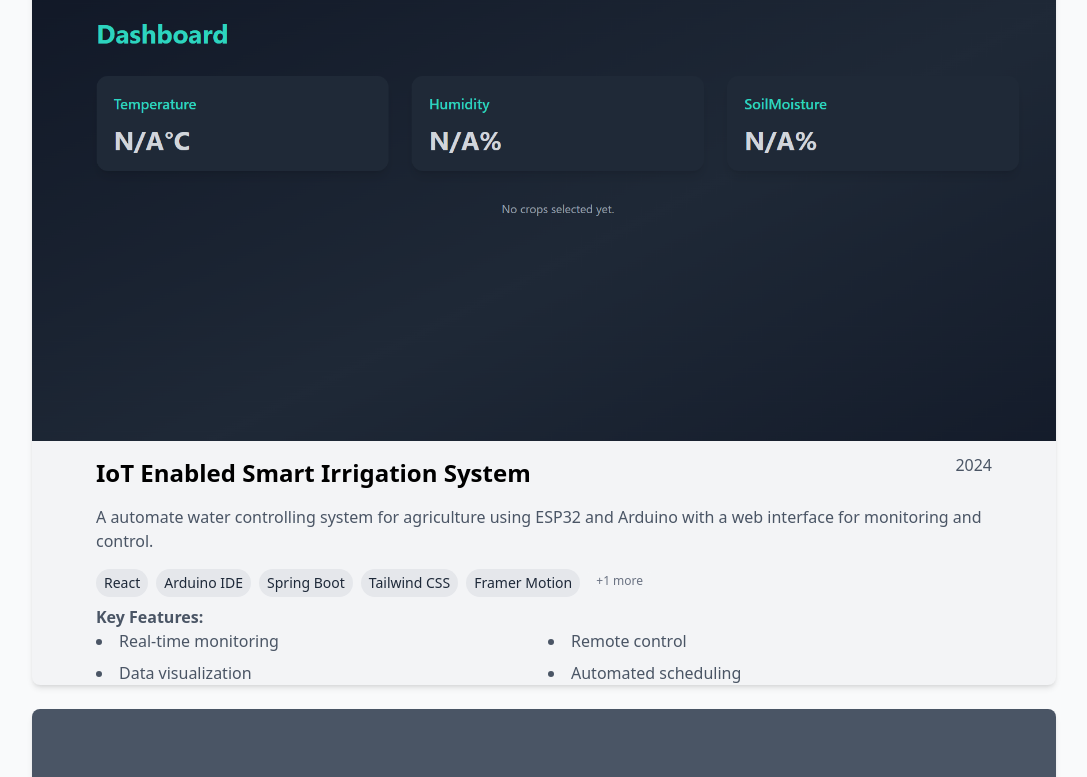
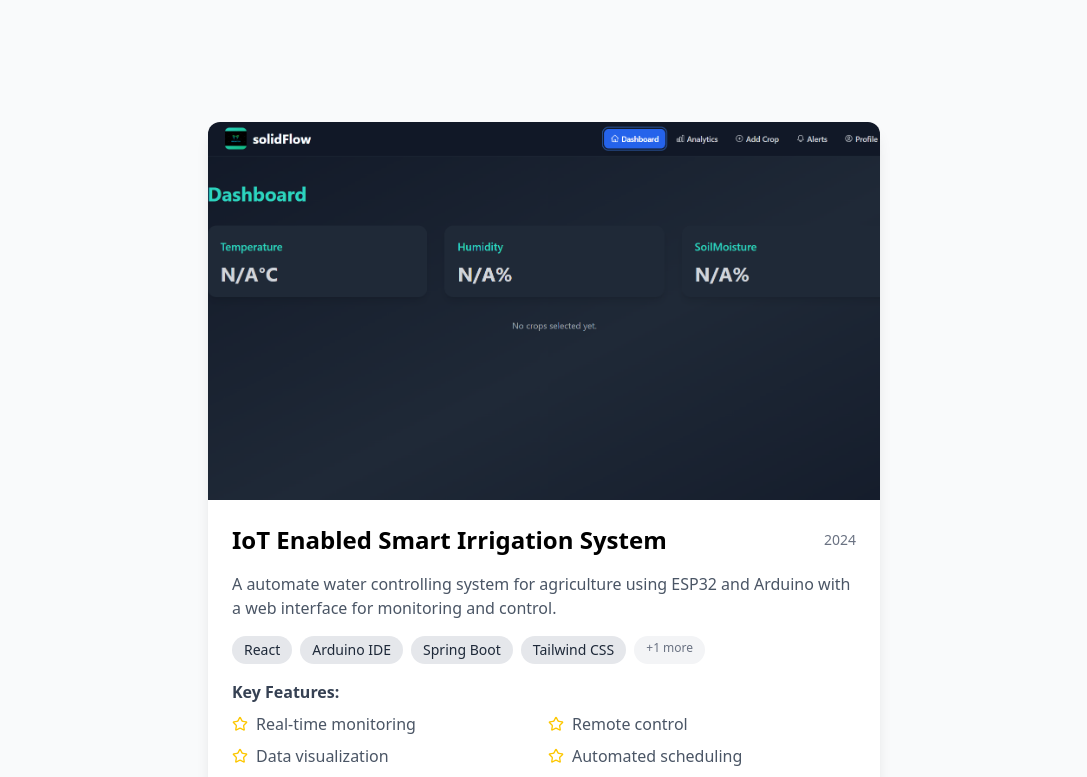
Before and after one commit to ADK-07/Portfolio-Main, a React (Vite) app: page / in a window 1280 px wide. Shown: the part 3560-4337 px from the top of the page, without its empty margins (96-1183 px from the left). Built offline with nearby package versions, Linux system fonts and the light colour scheme.

Commit message:
stack on scroll update

```diff
--- a/src/App.jsx
+++ b/src/App.jsx
@@ -2,7 +2,7 @@ import Home from './components/Home'
 import Navbar from './components/Navbar';
 import ThemeProvider from './Theme/ThemeContext';
 import About from './components/About/About'
-import Project from './components/Project';
+import Project from './components/About/Project/Project';
 
 
 const App = () => {
@@ -12,6 +12,7 @@ const App = () => {
       <Home />
       <About />
       <Project />
+
     </ThemeProvider>
   )
 }
--- /dev/null
+++ b/src/components/About/Project/Project.jsx
@@ -0,0 +1,27 @@
+import ProjectList from "./ProjectList";
+
+const Project = () => {
+  return (
+    <section className="py-16 bg-gray-50 text-gray-700 dark:bg-gray-800 dark:text-gray-300">
+      <div className="max-w-7xl mx-auto px-6">
+        {/* Section Title */}
+        <h2 className="text-3xl md:text-5xl font-extrabold  bg-gradient-to-r from-cyan-500 to-blue-500 bg-clip-text text-transparent mb-8 text-center">
+          Projects
+        </h2>
+
+        {/* Subtitle */}
+        <p className="text-lg md:text-xl text-gray-600 dark:text-gray-400 max-w-2xl mx-auto text-center">
+          Explore my portfolio of web applications, from full-stack platforms to
+          interactive front-ends.
+        </p>
+
+        {/* Projects Grid */}
+        <div className="mt-12 relative min-h-[400vh]">
+          <ProjectList />
+        </div>
+      </div>
+    </section>
+  );
+};
+
+export default Project;
--- /dev/null
+++ b/src/components/About/Project/ProjectCard.jsx
@@ -0,0 +1,103 @@
+import React from "react";
+import { Star, ExternalLinkIcon, Github } from "lucide-react";
+
+const ProjectCard = ({ project }) => {
+  return (
+    <div
+      key={project.id}
+      className="bg-white dark:bg-gray-900 rounded-xl shadow-lg max-w-2xl mx-auto overflow-hidden transition-transform hover:shadow-2xl"
+    >
+      {/* Image + Overlay */}
+      <div className="group relative overflow-hidden">
+        {/* Project Image with aspect ratio for responsiveness */}
+        <div className="relative w-full aspect-[16/9]">
+          <img
+            src={project.image}
+            alt={project.title}
+            className="absolute inset-0 w-full h-full object-cover"
+          />
+        </div>
+
+        {/* Overlay */}
+        <div className="absolute inset-0 flex items-center justify-center bg-gray-900/60 opacity-0 group-hover:opacity-100 transition-opacity duration-300">
+          {project.demoUrl && project.githubUrl && (
+            <div className="flex items-center gap-6">
+              <a
+                href={project.demoUrl}
+                target="_blank"
+                rel="noopener noreferrer"
+                className="p-3 rounded-full bg-white/20 text-white hover:bg-white/40 hover:scale-110 transition-all duration-300"
+              >
+                <ExternalLinkIcon size={22} />
+              </a>
+              <a
+                href={project.githubUrl}
+                target="_blank"
+                rel="noopener noreferrer"
+                className="p-3 rounded-full bg-white/20 text-white hover:bg-white/40 hover:scale-110 transition-all duration-300"
+              >
+                <Github size={22} />
+              </a>
+            </div>
+          )}
+        </div>
+      </div>
+
+      {/* Project Content */}
+      <div className="p-6 space-y-4">
+        {/* Title + Date */}
+        <div className="flex justify-between items-center">
+          <h3 className="text-xl md:text-2xl font-semibold text-black dark:text-white">
+            {project.title}
+          </h3>
+          <span className="text-sm text-gray-500 dark:text-gray-400">
+            {project.date}
+          </span>
+        </div>
+
+        {/* Short Description */}
+        <p className="text-gray-600 dark:text-gray-300">
+          {project.description}
+        </p>
+
+        {/* Technologies */}
+        <div className="flex flex-wrap gap-2">
+          {project.technologies.slice(0, 4).map((tech, index) => (
+            <span
+              key={index}
+              className="bg-gray-200 dark:bg-gray-800 text-gray-800 dark:text-gray-200 px-3 py-1 rounded-full text-sm"
+            >
+              {tech}
+            </span>
+          ))}
+          {project.technologies.length > 4 && (
+            <span className="px-3 py-1 rounded-full text-xs font-medium bg-gray-100 dark:bg-gray-800 text-gray-500 dark:text-gray-400">
+              +{project.technologies.length - 4} more
+            </span>
+          )}
+        </div>
+
+        {/* Key Features */}
+        {project.highlights?.length > 0 && (
+          <div>
+            <h4 className="font-semibold mb-2 text-gray-700 dark:text-gray-200">
+              Key Features:
+            </h4>
+            <ul className="grid grid-cols-1 sm:grid-cols-2 gap-2 list-none">
+              {project.highlights.map((highlight, index) => (
+                <li key={index} className="flex items-center">
+                  <Star size={16} className="text-yellow-400 flex-shrink-0" />
+                  <span className="ml-2 text-gray-600 dark:text-gray-300">
+                    {highlight}
+                  </span>
+                </li>
+              ))}
+            </ul>
+          </div>
+        )}
+      </div>
+    </div>
+  );
+};
+
+export default ProjectCard;
--- a/src/components/Project.jsx
+++ b/src/components/About/Project/ProjectList.jsx
@@ -1,10 +1,9 @@
-import React from "react";
-import Bhub from "../assets/Project/Bhub.png";
-import SmartImg from "../assets/Project/SmartIrrigation.png";
-import todolistImage from "../assets/Project/todolist.png";
-import CalculatorImage from "../assets/Project/calculator.png";
-import BaseImage from "../assets/Project/Base project.png";
-import { div, span } from "framer-motion/client";
+import Bhub from "../../../assets/Project/Bhub.png";
+import SmartImg from "../../../assets/Project/SmartIrrigation.png";
+import todolistImage from "../../../assets/Project/todolist.png";
+import CalculatorImage from "../../../assets/Project/calculator.png";
+import BaseImage from "../../../assets/Project/Base project.png";
+import ProjectCard from "./ProjectCard";
 
 const projects = [
   {
@@ -38,7 +37,7 @@ const projects = [
     technologies: ["React", "Tailwind CSS", "Vite"],
     image: todolistImage,
     demoUrl:
-      "https://vercel.com/adk-07s-projects/to-do-1on2/6CSLQZ4xY3CqqtyEVWwdHRMx6LiX",
+      "https://to-do-1on2-git-main-adk-07s-projects.vercel.app?_vercel_share=691Lix968lguZmF7DiFhzWfl3CknHujU",
     githubUrl: "https://github.com/ADK-07/ToDo/tree/main/ToDoList",
     date: "2025",
     status: "Completed",
@@ -87,7 +86,7 @@ const projects = [
     technologies: ["React", "Node.js", "Express", "MongoDB", "Mongoose"],
     image: CalculatorImage,
     demoUrl:
-      "https://vercel.com/adk-07s-projects/calculator/FqjDTKv8yase6bFKcWxJzrFhWLh8",
+      "https://calculator-git-main-adk-07s-projects.vercel.app?_vercel_share=n8BCxcjU7Zr9VlpUH4IXC5pswWfKkvBQ",
     githubUrl: "https://github.com/ADK-07/calculator",
     date: "2025",
     status: "Completed",
@@ -108,7 +107,7 @@ const projects = [
     technologies: ["React", "Node.js", "MongoDB", "Express"],
     image: BaseImage,
     demoUrl:
-      "https://vercel.com/adk-07s-projects/base-project/E5PM6ZDVWaPFWPxWF5QJz9bu7QDx",
+      "https://base-project-git-main-adk-07s-projects.vercel.app?_vercel_share=s0kbbpB1shpiZTvMBVZ7lXjAY2KuhXh5",
     githubUrl: "https://github.com/ADK-07/base-project",
     date: "2025",
     status: "Completed",
@@ -120,72 +119,23 @@ const projects = [
     ],
   },
 ];
-const Project = () => {
+
+const ProjectList = () => {
   return (
-    <section className="min-h-screen bg-gray-50 text-gray-600 dark:bg-gray-800 dark:text-gray-300">
-      <div className="max-w-7xl mx-auto px-6 py-12 flex justify-center flex-col items-center">
-        <h2 className="text-3xl font-bold mb-6">Projects</h2>
-        <span>
-          Explore my portfolio of web applications, from full-stack platforms to
-          interactive frontends
-        </span>
-        <div>
-          {projects.map((project) => (
-            <div
-              key={project.id}
-              className="bg-gray-100 dark:bg-gray-900  rounded-lg shadow-md  mb-6 max-w-5xl overflow-hidden"
-            >
-              <img
-                src={project.image}
-                alt={project.title}
-                className="w-full object-cover "
-              />
-
-              {/* project content */}
-              <div className="max-w-4xl mx-auto space-y-4 ">
-                <div className="flex justify-between items-center ">
-                  <h3 className="text-2xl font-semibold mt-4 text-black dark:text-white">
-                    {project.title}
-                  </h3>
-                  <span>{project.date}</span>
-                </div>
-                <p>{project.description}</p>
-                <div>
-                  <div className="flex flex-wrap gap-2 my-2">
-                    {project.technologies.map((tech, index) => (
-                      <span
-                        key={index}
-                        className="bg-gray-200 text-gray-800 px-2 py-1 rounded-full text-sm"
-                      >
-                        {tech}
-                      </span>
-                    ))}
-                    {project.technologies.length > 4 && (
-                      <span className="px-2 py-1 rounded-md text-xs font-medium dark:bg-gray-800 dark:text-gray-400 bg-gray-100 text-gray-500">
-                        +{project.technologies.length - 4} more
-                      </span>
-                    )}
-                  </div>
-
-                  {/* key features */}
-                  <div>
-                    <h4 className="font-semibold mt-2">Key Features:</h4>
-                    <ul className="grid grid-cols-2 gap-2 list-inside">
-                      {project.highlights.map((highlight, index) => (
-                        <li key={index} className="list-disc list-inside">
-                          {highlight}
-                        </li>
-                      ))}
-                    </ul>
-                  </div>
-                </div>
-              </div>
-            </div>
-          ))}
+    <div className="relative">
+      {projects.map((project, index) => (
+        <div
+          key={project.id}
+          className={`sticky top-20 mb-40 last:mb-20`}
+          style={{
+            zIndex: index + 1, // adjust 120px based on card height
+          }}
+        >
+          <ProjectCard project={project} />
         </div>
-      </div>
-    </section>
+      ))}
+    </div>
   );
 };
 
-export default Project;
+export default ProjectList;
```
